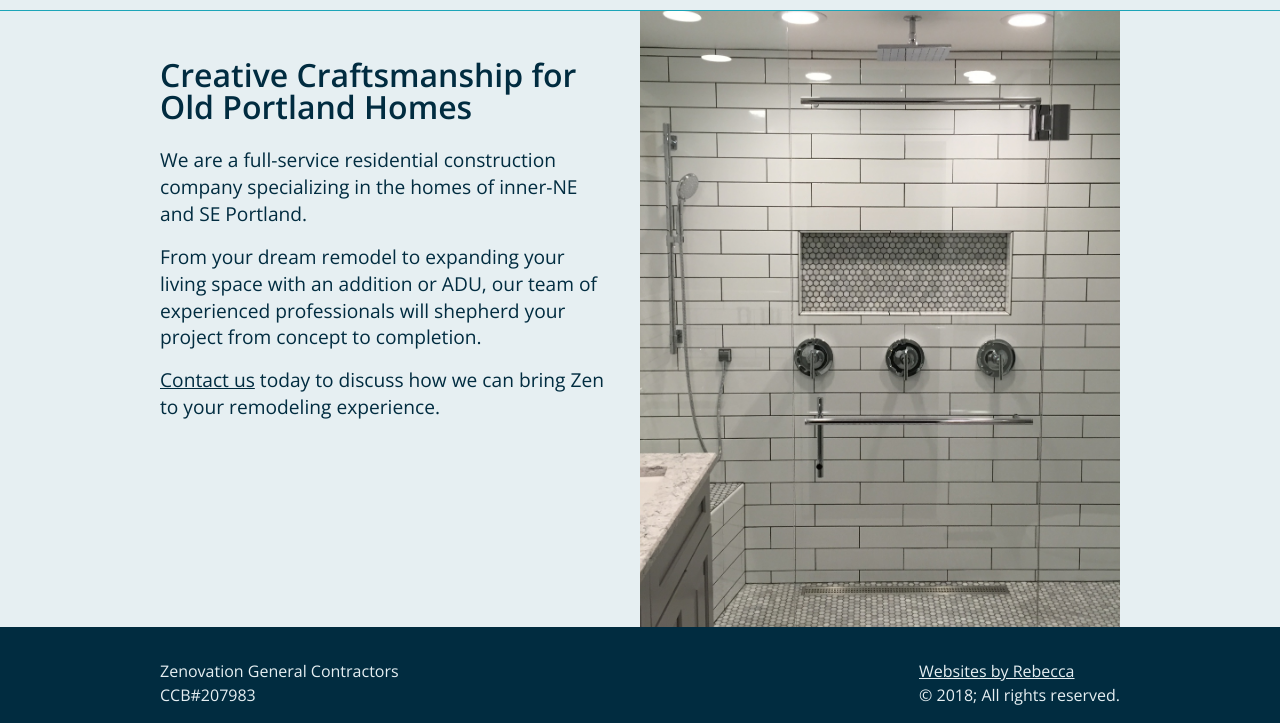
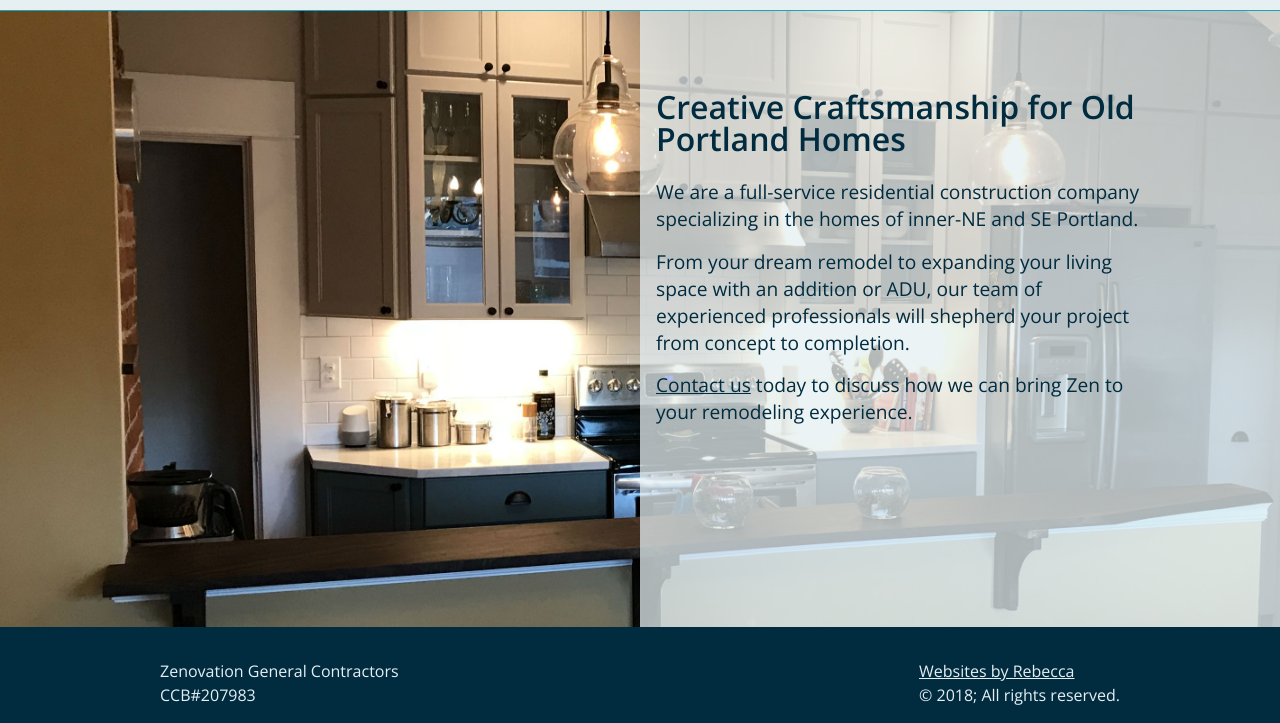
Before and after one commit to rhoffen/zenovation, a PHP site: page /index.html in a window 1280 px wide. Shown: the part 209-932 px from the top of the page. Run offline with PHP 8.4, Linux system fonts and the light colour scheme.

Commit message:
Reformatted desktop home page.

```diff
--- a/index.html
+++ b/index.html
@@ -44,16 +44,17 @@
         <a href="./contact.html">Contact Us </a>
       </nav>
     </header>
-    <section>
-      <div id = "home" class= "container">
-        <div id="mission" class="desktop">
-          <h1>Creative Craftsmanship for Old Portland Homes</h1>
-          <p>We are a full-service residential construction company specializing in the homes of inner-NE and SE Portland.</p>
-          <p>From your dream remodel to expanding your living space with an addition or ADU, our team of experienced professionals will shepherd your project from concept to completion.</p>
-          <p><a href="contact.html" style="text-decoration: underline">Contact us</a> today to discuss how we can bring Zen to your remodeling experience.</p>
-        </div>
-        <div class="featured-img">
-          <!-- image set as background for better behavior         -->
+    <section id="home-section">
+      <!-- <div id = "home" class= "container"> -->
+      <div id = "home">
+
+        <div class="desktop home-page-info">
+          <h1 id="tagline" class="desktop">Creative Craftsmanship for Old Portland Homes</h1>
+          <div id="mission" class="desktop">
+            <p>We are a full-service residential construction company specializing in the homes of inner-NE and SE Portland.</p>
+            <p>From your dream remodel to expanding your living space with an addition or ADU, our team of experienced professionals will shepherd your project from concept to completion.</p>
+            <p><a href="contact.html" style="text-decoration: underline">Contact us</a> today to discuss how we can bring Zen to your remodeling experience.</p>
+          </div>
         </div>
       </div>
     </section>
--- a/resources/css/style.css
+++ b/resources/css/style.css
@@ -152,16 +152,38 @@ section {
   padding-top: 1rem;
 }
 
+#home-section {
+  background-image: url("../images/whole-house-images/kitchen-1-crop.jpg");
+  background-size: cover;
+  background-position: 30% 70%;
+  background-repeat: no-repeat;
+  display: block;
+}
+
 #home {
   height: 38.5rem;
-  padding-top: 0;
-  overflow: hidden;
+  width: 50%;
+  float: right;
+}
+
+.home-page-info {
+  background-color: rgba(230,239,242,0.75);
+  width: 100%;
+  height: 100%;
+  display: flex;
+  flex-direction: column;
+  justify-content: flex-start;
+  padding-left: 1rem;
+  padding-top: 4rem;
+  align-items: flex-start;
+}
+
+#tagline {
+  max-width: 90%;
 }
 
 #mission {
-  width: 50%;
-  padding-right: 2rem;
-  padding-top: 2rem;
+  max-width: 80%;
 }
 
 h1 {
@@ -176,21 +198,11 @@ p {
   padding: 0.5rem 0;
 }
 
-.featured-img {
-  align-self: center;
-  width: 50%;
-  height: 40rem;
-  margin-bottom: 0;
-  background-image: url("../images/shower-for-two-glass-panels.jpg");
-  background-size: cover;
-  background-position: center;
-  overflow: hidden;
-}
-
 /*Keeps footer glued to bottom of page on larger screens*/
 .spacer {
   flex-grow: 1;
   flex-shrink: 0;
+  background-color: #012C40;
 }
 
 /*Footer*/
@@ -348,14 +360,14 @@ footer span {
     line-height: 1.3;
   }
 
+  #home-section {
+    height: 10rem;
+    width: 100%;
+    background-size: cover;
+  }
+
   #home {
     height: auto;
-    padding: 0;
-  }
-
-  .featured-img {
-    width: 100%;
-    height: 20rem;
   }
 
   footer .container {
@@ -386,4 +398,3 @@ footer span {
     overflow: hidden;
   }
 }
->>>>>>> heroku/master
```
Also changed, not shown: resources/images/whole-house-images/kitchen-1-crop.jpg (added).
